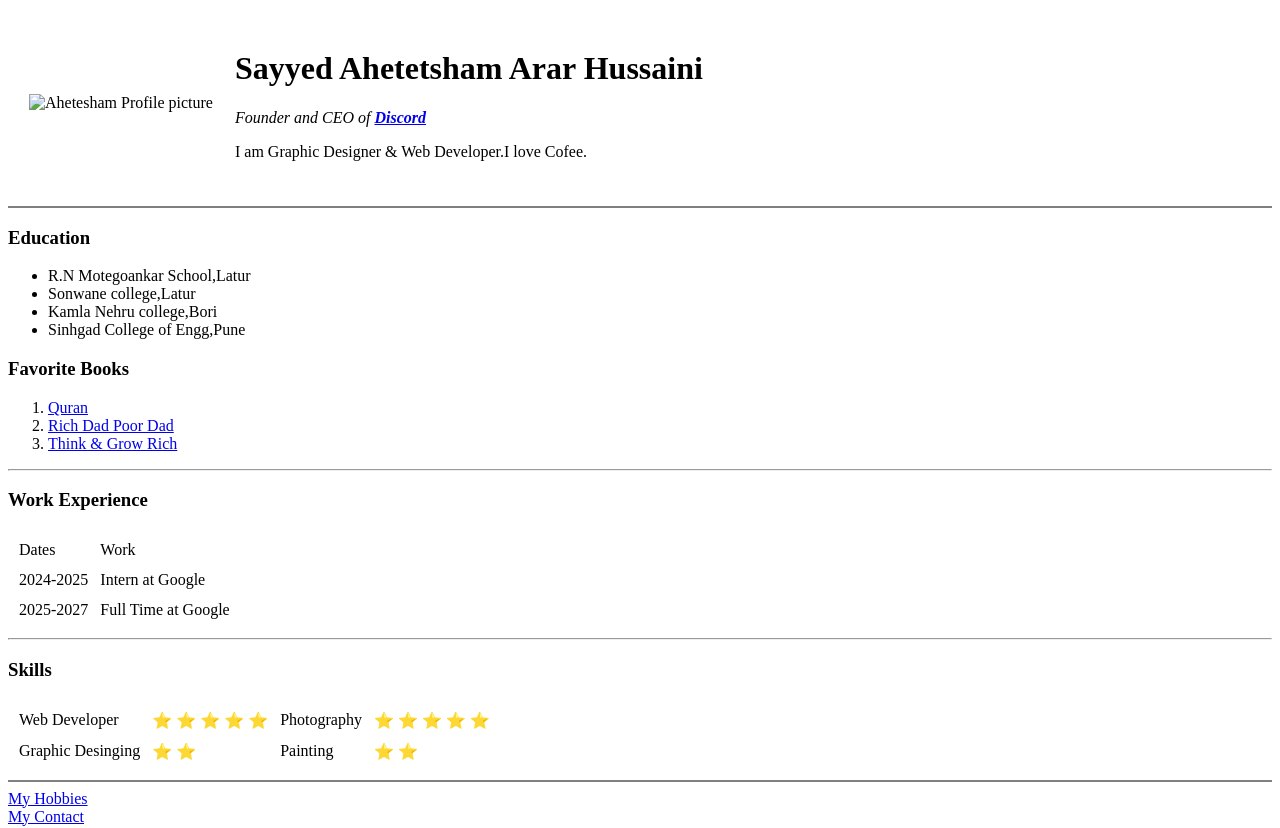
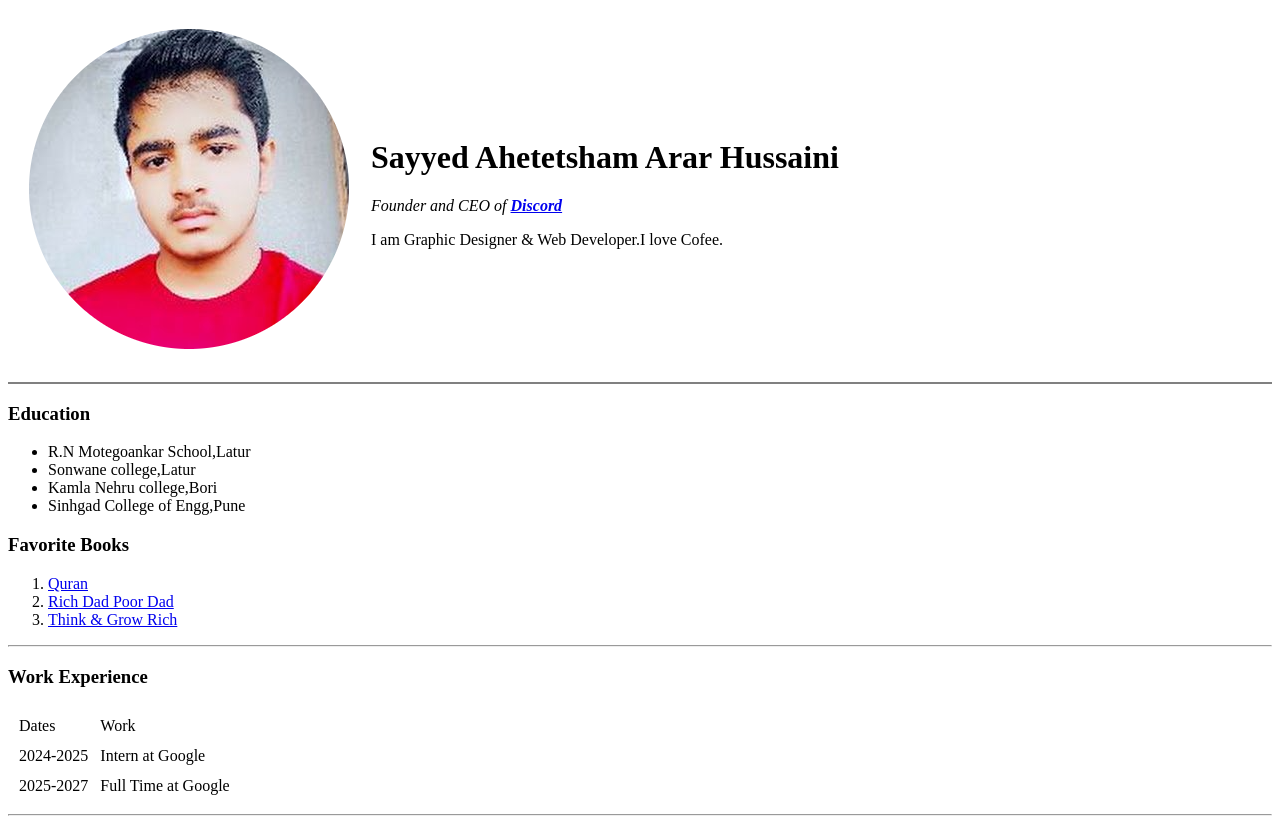
Before and after one commit to codrebirth17/cv, a plain HTML site: page index.html in a window 1280 px wide. Shown: the top 828 px of the page. Drawn offline with Linux system fonts and the light colour scheme.

Commit message:
Update index.html

```diff
--- a/index.html
+++ b/index.html
@@ -9,7 +9,7 @@
 <body>
   <table cellspacing="20">
     <tr>
-      <td><img src="images/ahetesham-modified.png"alt="Ahetesham Profile picture"></td>
+      <td><img src="ahetesham-modified.png"alt="Ahetesham Profile picture"></td>
       <td>  <h1>Sayyed Ahetetsham Arar Hussaini</h1>
         <p><em>Founder and CEO of <strong><a href="https://discord.com/">Discord</a></strong></em></p>
         <p>
```
